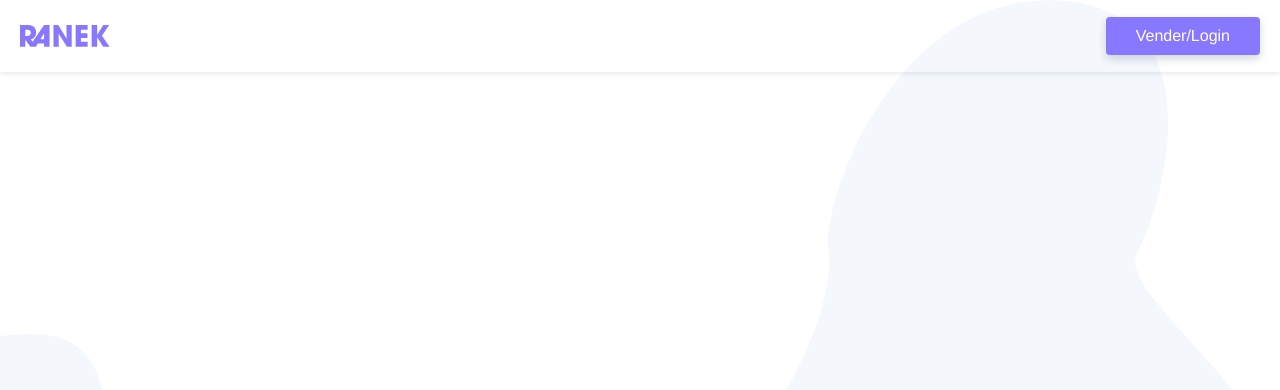
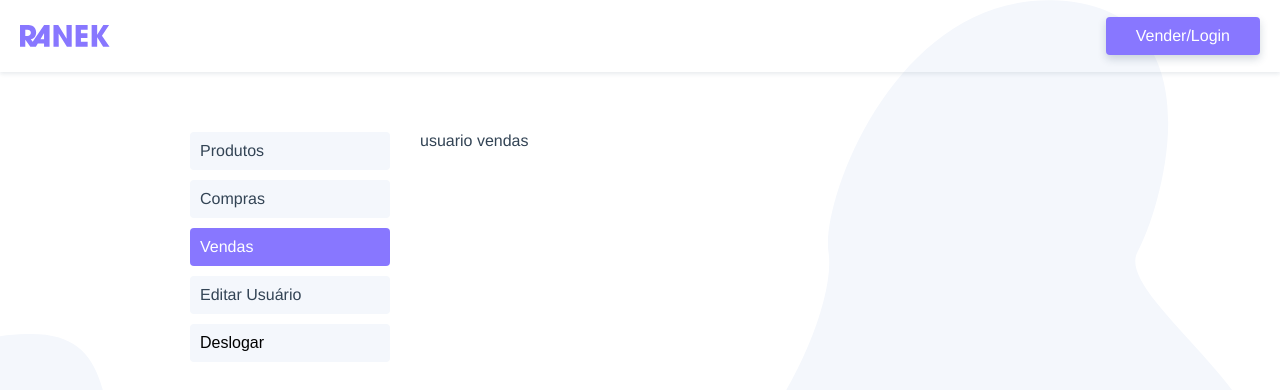
Before and after one commit to Lucas-Pina1/ranek, a Vue app: page /usuario/vendas in a window 1280 px wide. Shown: the top 390 px of the page. Built offline with nearby package versions, Linux system fonts and the light colour scheme.

Commit message:
Usuário Router, estilo

```diff
--- a/src/components/LoginCriar.vue
+++ b/src/components/LoginCriar.vue
@@ -6,7 +6,9 @@
         Criar Conta
       </button>
       <UsuarioForm v-else>
-        <button class="btn btn-form">Criar Usuario</button>
+        <button class="btn btn-form" @click.prevent="criarUsuario">
+          Criar Usuario
+        </button>
       </UsuarioForm>
     </transition>
   </section>
@@ -24,6 +26,20 @@
     return {
       criar: false,
     };
+  },
+  methods: {
+    async criarUsuario() {
+      try {
+        await this.$store.dispatch("criarUsuario", this.$store.state.usuario);
+        await this.$store.dispatch(
+          "getUsuario",
+          this.$store.state.usuario.email
+        );
+        this.$router.push({ name: "usuario" });
+      } catch (error) {
+        console.log(error);
+      }
+    },
   },
 };
 </script>
--- a/src/components/ProdutosPaginar.vue
+++ b/src/components/ProdutosPaginar.vue
@@ -51,7 +51,7 @@
 };
 </script>
 
-<style>
+<style scoped>
 ul {
   grid-column: 1 / -1;
 }
--- a/src/router/router.js
+++ b/src/router/router.js
@@ -1,9 +1,10 @@
 import Vue from "vue";
 import VueRouter from "vue-router";
-import Home from "../views/Home.vue";
-import Produto from "../views/Produto.vue";
-import Login from "../views/Login.vue";
-import Usuario from "../views/usuario/Usuario.vue";
+// import Home from "../views/Home.vue";
+// import Produto from "../views/Produto.vue";
+// import Login from "../views/Login.vue";
+// import Usuario from "../views/usuario/Usuario.vue";
+// import UsuarioProdutos from "../views/usuario/Usuario.vue";
 
 Vue.use(VueRouter);
 
@@ -14,23 +15,46 @@
     {
       path: "/",
       name: "home",
-      component: Home,
+      component: () => import("../views/Home.vue"),
+      // component: Home,
     },
     {
       path: "/produto/:id",
       name: "produto",
-      component: Produto,
+      component: () => import("../views/Produto.vue"),
       props: true,
     },
     {
       path: "/login",
       name: "login",
-      component: Login,
+      component: () => import("../views/Login.vue"),
     },
     {
       path: "/usuario",
-      name: "usuario",
-      component: Usuario,
+      // name: "usuario",
+      component: () => import("../views/usuario/Usuario.vue"),
+      children: [
+        {
+          path: "",
+          name: "usuario",
+          component: () => import("../views/usuario/UsuarioProdutos.vue"),
+        },
+        {
+          path: "compras",
+          name: "compras",
+          component: () => import("../views/usuario/UsuarioCompras.vue"),
+        },
+        {
+          path: "vendas",
+          name: "vendas",
+          component: () => import("../views/usuario/UsuarioVendas.vue"),
+        },
+        {
+          path: "editar",
+          name: "usuario-editar",
+          component: () => import("../views/usuario/UsuarioEditar.vue"),
+        },
+      ],
     },
   ],
   scrollBeahavior() {
--- a/src/store/index.js
+++ b/src/store/index.js
@@ -32,12 +32,29 @@
   },
   actions: {
     getUsuario(context, payload) {
-      api.get(`/usuario/${payload}`).then((response) => {
+      return api.get(`/usuario/${payload}`).then((response) => {
         context.commit("UPDATE_USUARIO", response.data);
         context.commit("UPDATE_LOGIN", true);
       });
     },
+    criarUsuario(context, payload) {
+      context.commit("UPDATE_USUARIO", { id: payload.email });
+      api.post(`/usuario`, payload);
+    },
+    deslogarUsuario(context) {
+      context.commit("UPDATE_USUARIO", {
+        id: "",
+        nome: "",
+        email: "",
+        senha: "",
+        cep: "",
+        rua: "",
+        numero: "",
+        bairro: "",
+        cidade: "",
+        estado: "",
+      });
+      context.commit("UPDATE_LOGIN", false);
+    },
   },
-  getters: {},
-  modules: {},
 });
--- a/src/views/usuario/Usuario.vue
+++ b/src/views/usuario/Usuario.vue
@@ -1,11 +1,75 @@
 <template>
-  <p>Página do Usuário {{ $store.state.usuario }}</p>
+  <section class="usuario">
+    <nav class="sidenav">
+      <ul>
+        <li><router-link :to="{ name: 'usuario' }">Produtos</router-link></li>
+        <li><router-link :to="{ name: 'compras' }">Compras</router-link></li>
+        <li><router-link :to="{ name: 'vendas' }">Vendas</router-link></li>
+        <li>
+          <router-link :to="{ name: 'usuario-editar' }"
+            >Editar Usuário</router-link
+          >
+        </li>
+        <li><button @click="deslogar">Deslogar</button></li>
+      </ul>
+    </nav>
+    <transition mode="out-in">
+      <router-view></router-view>
+    </transition>
+  </section>
 </template>
 
 <script>
 export default {
-  name: "Usuario",
+  name: "UsuarioPage",
+  methods: {
+    deslogar() {
+      this.$store.dispatch("deslogarUsuario");
+      this.$router.push("/login");
+    },
+  },
 };
 </script>
 
-<style></style>
+<style scoped>
+.usuario {
+  display: grid;
+  grid-template-columns: minmax(140px, 200px) 1fr;
+  max-width: 900px;
+  margin: 40px auto;
+  grid-gap: 30px;
+  padding: 20px;
+}
+
+@media screen and (max-width: 500px) {
+  .usuario {
+    grid-template-columns: 1fr;
+    margin: 0px auto;
+  }
+}
+
+.sidenav a,
+.sidenav button {
+  padding: 10px;
+  display: block;
+  background: #f4f7fc;
+  margin-bottom: 10px;
+  border-radius: 4px;
+}
+
+.sidenav a.router-link-exact-active,
+.sidenav a:hover,
+.sidenav button:hover {
+  background: #87f;
+  color: #fff;
+}
+
+.sidenav button {
+  border: none;
+  width: 100%;
+  font-size: 1rem;
+  text-align: left;
+  font-family: "Avenir", Arial, Helvetica, sans-serif;
+  cursor: pointer;
+}
+</style>
--- /dev/null
+++ b/src/views/usuario/UsuarioCompras.vue
@@ -0,0 +1,9 @@
+<template>
+  <p>usuario compras</p>
+</template>
+
+<script>
+export default {};
+</script>
+
+<style></style>
--- /dev/null
+++ b/src/views/usuario/UsuarioEditar.vue
@@ -0,0 +1,9 @@
+<template>
+  <p>usuario Editar</p>
+</template>
+
+<script>
+export default {};
+</script>
+
+<style></style>
--- /dev/null
+++ b/src/views/usuario/UsuarioProdutos.vue
@@ -0,0 +1,9 @@
+<template>
+  <p>Lista de Produtos</p>
+</template>
+
+<script>
+export default {};
+</script>
+
+<style></style>
--- /dev/null
+++ b/src/views/usuario/UsuarioVendas.vue
@@ -0,0 +1,9 @@
+<template>
+  <p>usuario vendas</p>
+</template>
+
+<script>
+export default {};
+</script>
+
+<style></style>
```
